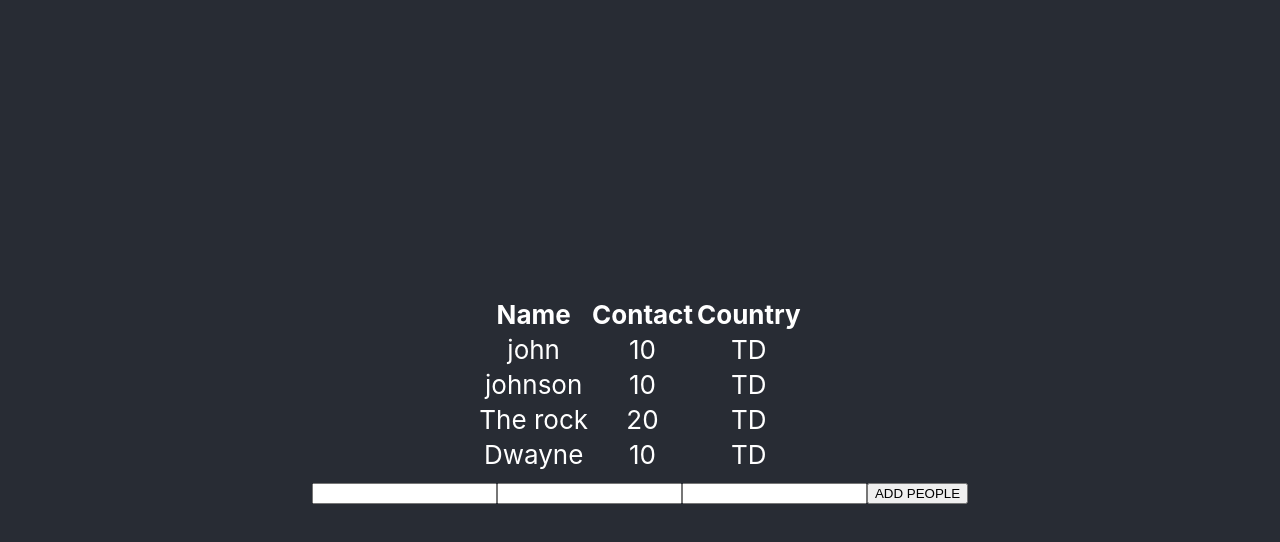
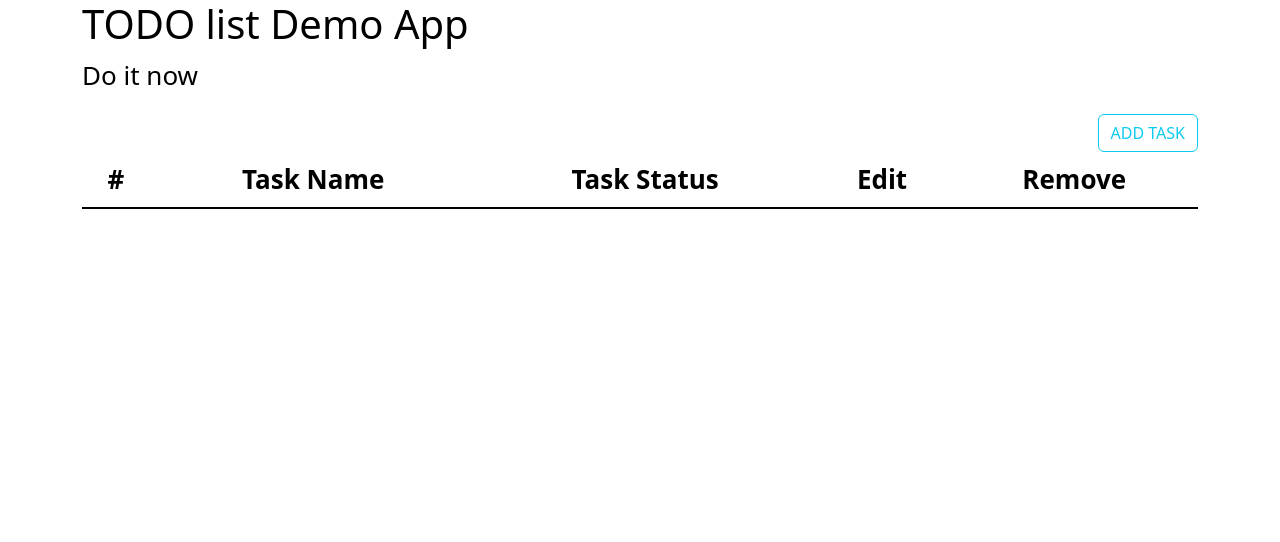
Before and after one commit to Barry140/react-app, a React (Create React App) app: page / in a window 1280 px wide. Shown: the top 542 px of the page. Built offline with nearby package versions, Linux system fonts and the light colour scheme.

Commit message:
git push

```diff
--- a/package.json
+++ b/package.json
@@ -6,7 +6,9 @@
     "@testing-library/jest-dom": "^5.17.0",
     "@testing-library/react": "^13.4.0",
     "@testing-library/user-event": "^13.5.0",
+    "bootstrap": "^5.3.3",
     "react": "^18.3.1",
+    "react-bootstrap": "^2.10.2",
     "react-dom": "^18.3.1",
     "react-scripts": "5.0.1",
     "web-vitals": "^2.1.4"
--- a/public/index.html
+++ b/public/index.html
@@ -15,6 +15,9 @@
       user's mobile device or desktop. See https://developers.google.com/web/fundamentals/web-app-manifest/
     -->
     <link rel="manifest" href="%PUBLIC_URL%/manifest.json" />
+
+    <script src="https://ajax.googleapis.com/ajax/libs/jquery/3.7.1/jquery.min.js"></script>
+    <script src="https://maxcdn.bootstrapcdn.com/bootstrap/3.4.1/js/bootstrap.min.js"></script>
     <!--
       Notice the use of %PUBLIC_URL% in the tags above.
       It will be replaced with the URL of the `public` folder during the build.
--- a/src/App.css
+++ b/src/App.css
@@ -1,10 +1,21 @@
 .App {
+  /* text-align: center; */
+}
+ /* The following line can be included in your src/index.js or App.js file */
+
+
+ table thead tr:nth-child(1) {
+  border-bottom: 2px solid black;
   text-align: center;
 }
 
 .App-logo {
   height: 40vmin;
   pointer-events: none;
+}
+
+input{
+  width: 100%;
 }
 
 @media (prefers-reduced-motion: no-preference) {
@@ -14,14 +25,14 @@
 }
 
 .App-header {
-  background-color: #282c34;
+  background-color: #ffffff;
   min-height: 100vh;
   display: flex;
   flex-direction: column;
-  align-items: center;
-  justify-content: center;
+  /* align-items: center; */
+  /* justify-content: center; */
   font-size: calc(10px + 2vmin);
-  color: white;
+  color: rgb(0, 0, 0);
 }
 
 .App-link {
--- a/src/App.js
+++ b/src/App.js
@@ -1,76 +1,223 @@
-
+import Container from 'react-bootstrap/Container';
 import './App.css';
 import { useState } from "react";
+import Button from 'react-bootstrap/Button';
+import Table from 'react-bootstrap/Table';
+import Form from 'react-bootstrap/Form';
+import Modal from 'react-bootstrap/Modal';
+
+const defaultFormData = {
+  name: '',
+  status: ''
+};
 
 
 function App() {
-  const [people, setPeople] = useState([
-    {
-      name:"john",
-      age: 10,
-      address:"TD"
-    },
-    {
-      name:"johnson",
-      age: 10,
-      address:"TD"
-    },
-    {
-      name:"The rock",
-      age: 20,
-      address:"TD"
-    },
-    {
-      name:"Dwayne ",
-      age: 10,
-      address:"TD"
+  const [peopleFormData, setPeopleFormData] = useState(defaultFormData)
+  const [errors, setErrors] = useState({
+    name: '',
+    status: ''
+  });
+  const [editPeople, setEditPeople] = useState({
+    index: null
+  });
+  const [people, setPeople] = useState([])
+  const handleOnChange = (e) => {
+    console.log(e.target, 'hehe')
+    const { name, value } = e.target;
+
+    setPeopleFormData(prevState => ({
+      ...prevState,
+      [name]: value
+    }))
+  }
+  const validateValues = () => {
+    let formErrors = {};
+    console.log(peopleFormData.name.length, 4444);
+    if (!peopleFormData.name.length) {
+      formErrors.name = "Required";
+    };
+    setErrors(prevState => ({
+      ...prevState,
+      ...formErrors
+    }))
+    return Object.keys(formErrors).length === 0 && formErrors.constructor === Object;
+  }
+  const handleItem = (e) => {
+
+    e.preventDefault();
+    // run when there are values in form
+    if (validateValues()) {
+
+      const { index } = editPeople
+      if (index !== null) {
+        setPeople(prevState => {
+          return prevState.map((p, idx) => {
+            if (idx === index) {
+              const a = {
+                ...p,
+                ...peopleFormData
+              }
+              console.log(p, peopleFormData, 'a la gi')
+              return a;
+            }
+            return p;
+          })
+
+        } )
+      } else {
+        setPeople(prevState => [ ...prevState, {
+          name:peopleFormData.name,
+          status:peopleFormData.status
+        } ] )
+      }
+      console.log('testt');
+      // Reset form values after adding new people
+      setPeopleFormData(defaultFormData)
+      setErrors({
+        name: '',
+        status: ''
+      })
+      setEditPeople({index: null});
+
     }
-  ]
-)
 
-  const handleItem = (e) => {
-    e.preventDefault();
-    // Get values of new people from form (name, age, address)
-    const newName = e.target.name.value;
-    const newAge = e.target.age.value;
-    const newAddress = e.target.address.value;
-    // Add new people to array of people
-    setPeople(prevState => [ ...prevState, {name:newName,age:newAge,address:newAddress} ] )
+  }
+  const handleEdit = (idx) => {
 
-    // Reset form values after adding new people
-    e.target.reset();
+      const b = people[idx];
+      console.log(b, "b");
+      setPeopleFormData({...b});
+      setEditPeople(prevState => ({
+        ...prevState,
+        index: idx
+      }))
+
   }
+  const handleDelete = (idx) => {
+      setPeople(prevState => {
+        return prevState.filter ((p,i) => {
+          return i !== idx
+        })
+      })
+    }
+
 
   const listitem = people.map((item, idx) => <tr key={idx}>
-    <td>{item.name}</td>
-    <td>{item.age}</td>
-    <td>{item.address}</td>
+
+    {/* <Row>
+      <Col sm={2} style={{ textAlign: 'center' }}>{idx}</Col>
+      <Col sm={2} style={{ textAlign: 'center' }}>{item.name}</Col>
+      <Col sm={4} style={{ textAlign: 'center' }}><Button variant="outline-dark" type="button" onClick={() => handleEdit(idx)}>✏</Button></Col>
+      <Col sm={4} style={{ textAlign: 'center' }}><Button variant="outline-dark" type="button" onClick={() => handleDelete(idx)}>🗑</Button></Col>
+    </Row>     */}
+
+    <td style={{ textAlign: 'center' }}>{idx}</td>
+    <td style={{ textAlign: 'center' }}>{item.name}</td>
+
+    {/* <td style={{ textAlign: 'center' }}>{item.status}</td> */}
+    <td style={{ textAlign: 'center' }}>
+      {item.status === 'ok' ? (
+          <p className="text-uppercase">👍 {item.status}</p>
+      ) : item.status === 'good' ? (
+        <p className="text-capitalize">✌️ {item.status}</p>
+      ) : (
+          <p>🎱 {item.status}</p>
+      )}
+    </td>
+
+
+    <td style={{ textAlign: 'center' }}><Button variant="outline-dark" type="button" onClick={() => handleEdit(idx)}>✏</Button></td>
+    <td style={{ textAlign: 'center' }}><Button variant="outline-dark" type="button" onClick={() => handleDelete(idx)}>🗑</Button></td>
   </tr>)
+
+  const [show, setShow] = useState(false);
+
+  const handleClose = () => setShow(false);
+  const handleShow = () => setShow(true);
 
 
 
   return (
+    <>
+    <Container>
+
     <div className="App">
+
       <header className="App-header">
-          <table>
-      <tr>
-        <th>Name</th>
-        <th>Contact</th>
-        <th>Country</th>
-      </tr>
-      {listitem}
-    </table>
+        <h1>TODO list Demo App</h1>
+        <p>Do it now</p>
 
-    <form onSubmit={handleItem}>
-      <input type="text" name="name"/>
-      <input type="number" name="age"/>
-      <input type="text" name="address"/>
-      <button type="submit">ADD PEOPLE</button>
-    </form>
+        <div style={{ textAlign: 'right' }}>
+          <Button  variant="outline-info" onClick={handleShow}>
+           {editPeople.index !== null ? 'Click here to Edit selected task ' : 'ADD TASK'}
+          </Button>
+        </div>
+
+        <Modal show={show} onHide={handleClose}>
+        <Modal.Header closeButton>
+          <Modal.Title> Add task info</Modal.Title>
+        </Modal.Header>
+
+        <Form onSubmit={handleItem}>
+        <Modal.Body>
+            {/* {JSON.stringify(errors)} */}
+            <div style={{ width:'100%'}}>
+              <Form.Label >Task Name :</Form.Label>
+              <input type="text" name="name" value={peopleFormData.name} onChange={handleOnChange}/>
+              <br></br>
+              <Form.Label >Task status :</Form.Label>
+              <input type="text" name="status" value={peopleFormData.status} onChange={handleOnChange}/>
+              {errors.name && <div style={{color: "red", textAlign: "left"}}><small>{errors.status}</small></div>}
+              {/* <Button variant="outline-info" type="submit">{editPeople.index !== null ? 'EDIT' : 'ADD'} TASK</Button> */}
+            </div>
+        </Modal.Body>
+
+        <Modal.Footer>
+          <Button variant="secondary" onClick={handleClose}>Close</Button>
+          <Button variant="primary" type="submit" onClick={handleClose}>{editPeople.index !== null ? 'EDIT' : 'ADD'} </Button>
+        </Modal.Footer>
+
+        </Form>
+
+      </Modal>
+
+
+
+
+
+
+      {/* <Row>
+        <Col sm={2} style={{ textAlign: 'center' }}>#</Col>
+        <Col sm={2} style={{ textAlign: 'center' }}>Task Name</Col>
+        <Col sm={4} style={{ textAlign: 'center' }}>EDIT</Col>
+        <Col sm={4} style={{ textAlign: 'center' }}>REMOVE</Col>
+      </Row> */}
+
+        <Table striped  hover>
+          <thead>
+            <tr>
+              <th>#</th>
+              <th>Task Name</th>
+              <th>Task Status</th>
+              <th>Edit</th>
+              <th>Remove</th>
+            </tr>
+          </thead>
+
+          <tbody>
+            {listitem}
+          </tbody>
+        </Table>
 
       </header>
+
     </div>
+
+    </Container>
+    </>
   );
+
 }
 
 export default App;
--- a/src/index.js
+++ b/src/index.js
@@ -3,7 +3,7 @@ import ReactDOM from 'react-dom/client';
 import './index.css';
 import App from './App';
 import reportWebVitals from './reportWebVitals';
-
+import 'bootstrap/dist/css/bootstrap.min.css';
 const root = ReactDOM.createRoot(document.getElementById('root'));
 root.render(
   <React.StrictMode>
```
Also changed, not shown: 1 other file (tests, documents, lock files or other folders).
